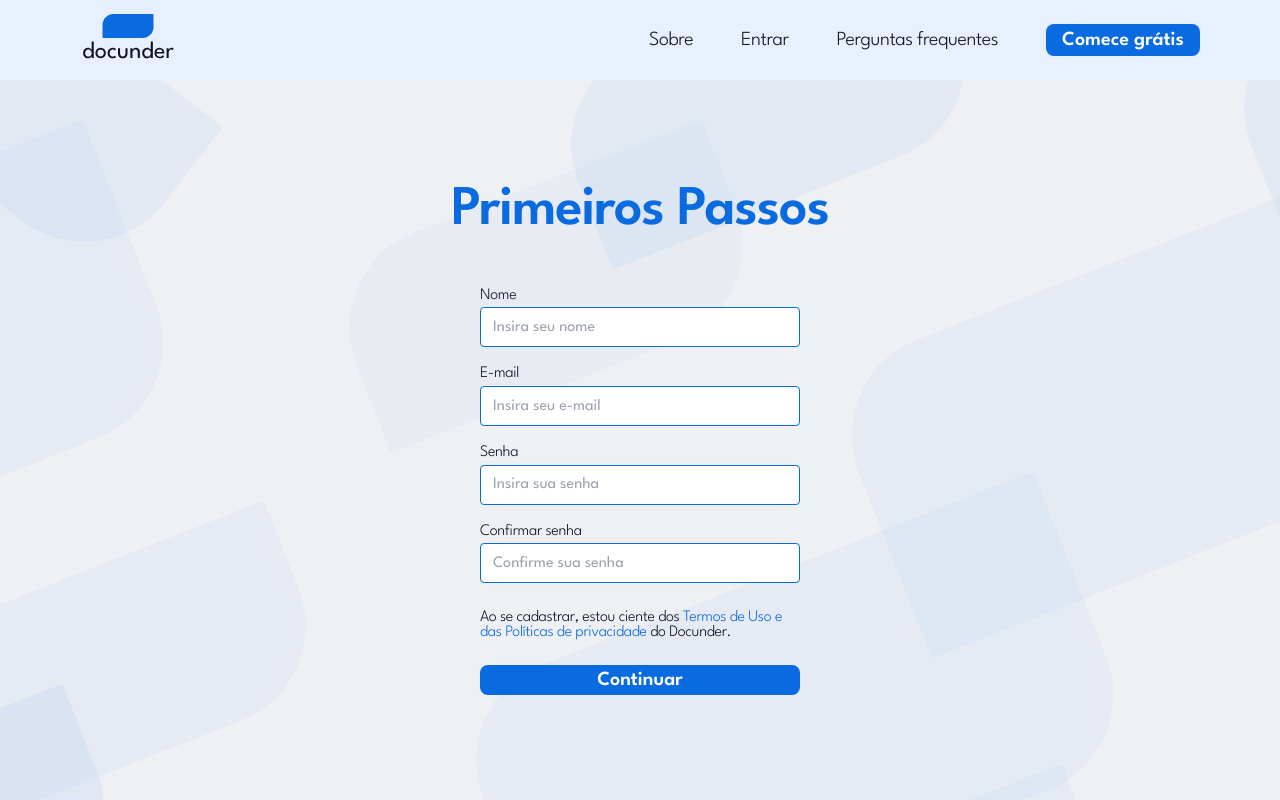
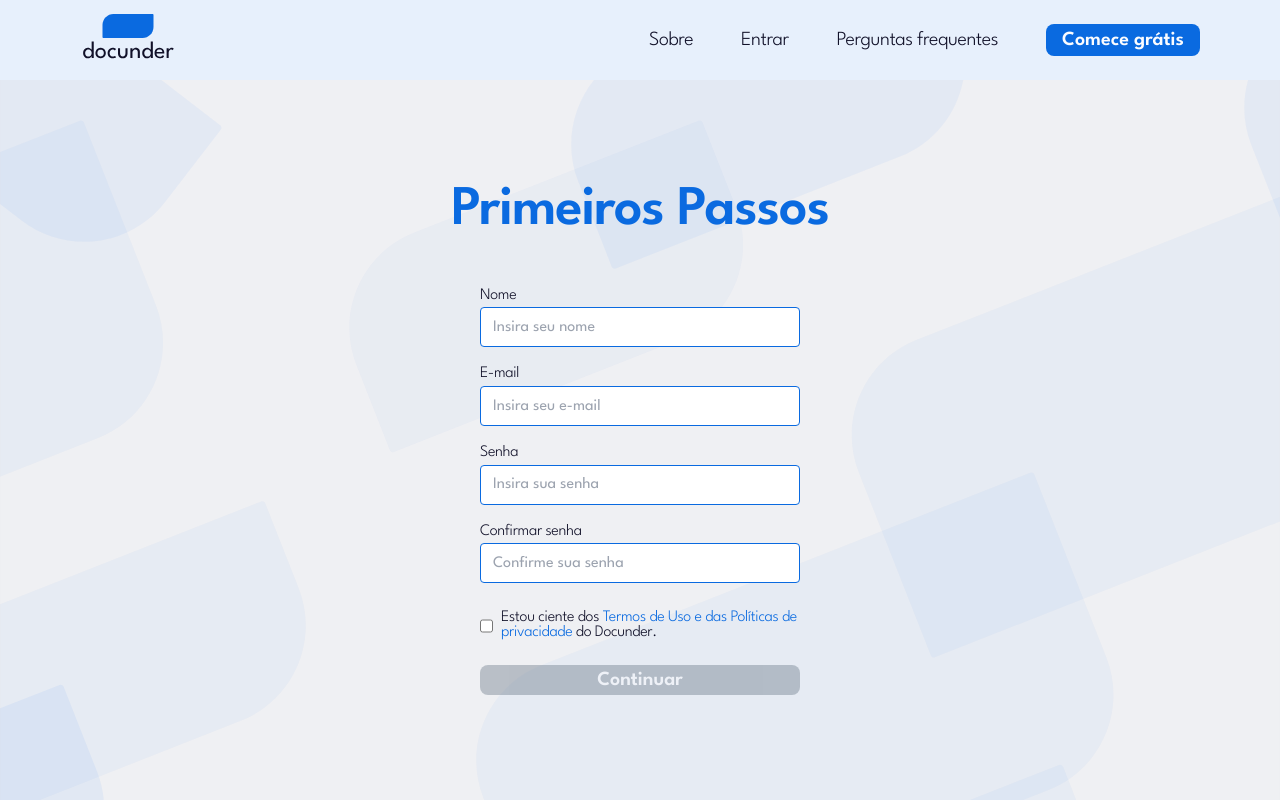
Before and after one commit to Organizacao-Docunder/frontend-app, a Next.js app in the folder nextjs-app/: page /signup in a window 1280 px wide. Built offline with nearby package versions, Linux system fonts and the light colour scheme.

Commit message:
feat: checkbox for terms of use and button availability

```diff
--- a/nextjs-app/src/app/signup/page.tsx
+++ b/nextjs-app/src/app/signup/page.tsx
@@ -10,6 +10,7 @@ import Background from '@/components/Background';
 export default function SignupPage() {
   const [isModalSecretAnswersOpen, setIsModalSecretAnswersOpen] = useState(false);
   const [isModalTermsOpen, setIsModalTermsOpen] = useState(false);
+  const [isCheckedTerms, setIsCheckedTerms] = useState(false);
   const [isFirstForm, setIsFirstForm] = useState(true)
   const [response, setResponse] = useState({ message: "", error: "" })
   const [filteredQuestions1, setFilteredQuestions1] = useState([{ id: 0, question: "" }])
@@ -115,6 +116,8 @@ export default function SignupPage() {
     }
   }
 
+  const termsCheck = (e) => e.target.checked ? setIsCheckedTerms(true) : setIsCheckedTerms(false)
+
   return (
     <Background custom="overflow-hidden">
       <ModalSecretAnswers isModalOpen={isModalSecretAnswersOpen} setIsModalOpen={setIsModalSecretAnswersOpen} secretQuestions={secretQuestions} secondForm={secondForm} onSubmit={onSubmit} />
@@ -197,8 +200,17 @@ export default function SignupPage() {
                   </span>
                 </div>
               </div>
-              <p className=" text-neutral-2 pb-3">Ao se cadastrar, estou ciente dos <span onClick={() => setIsModalTermsOpen(true)} className="text-primary-1 cursor-pointer">Termos de Uso e das Políticas de privacidade</span> do Docunder.</p>
-              <button type="button" onClick={() => goToSecondPart()} className="highlight-btn min-w-full">Continuar</button>
+              <div className="flex align-top gap-2 pb-3">
+                <input
+                  type='checkbox'
+                  id='termsOfUse'
+                  name='termsOfUse'
+                  required
+                  onClick={(e) => termsCheck(e)}
+                />
+                <label className="text-neutral-2" htmlFor='termsOfUse'>Estou ciente dos <span onClick={() => setIsModalTermsOpen(true)} className="text-primary-1 cursor-pointer">Termos de Uso e das Políticas de privacidade</span> do Docunder.</label>
+              </div>
+              <button type="button" disabled={!isCheckedTerms} onClick={() => goToSecondPart()} className="highlight-btn min-w-full">Continuar</button>
             </>
             :
             <>
```
